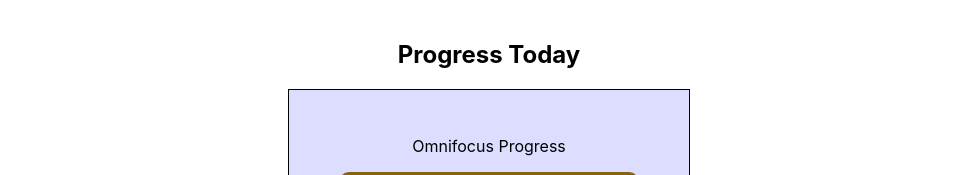
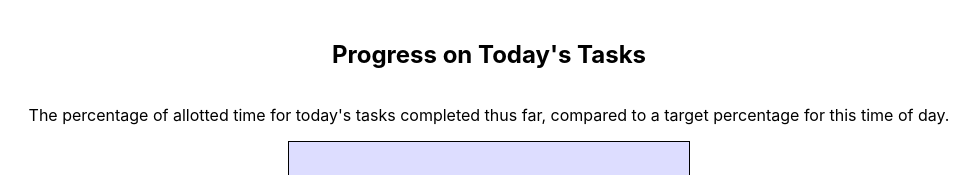
Before and after one commit to jcprouty1011/Dashboard, a React (Create React App) app: page / in a window 1280 px wide. Shown: the top 175 px of the page, without its empty margins (151-1130 px from the left). Built offline with nearby package versions, Linux system fonts and the light colour scheme; no server answers.

Commit message:
adding messages to explain features in demo version

```diff
--- a/src/App.js
+++ b/src/App.js
@@ -9,7 +9,9 @@ class App extends Component {
   render() {
     return (
       <div className='outer-div'>
-        <h2>Progress Today</h2>
+        <h2>Progress on Today's Tasks</h2>
+        <p>The percentage of allotted time for today's tasks completed thus far,
+        compared to a target percentage for this time of day.</p>
         <ProgressDisplay />
         <h2>Recent Productivity Scores</h2>
         <TaskDisplay />
```
